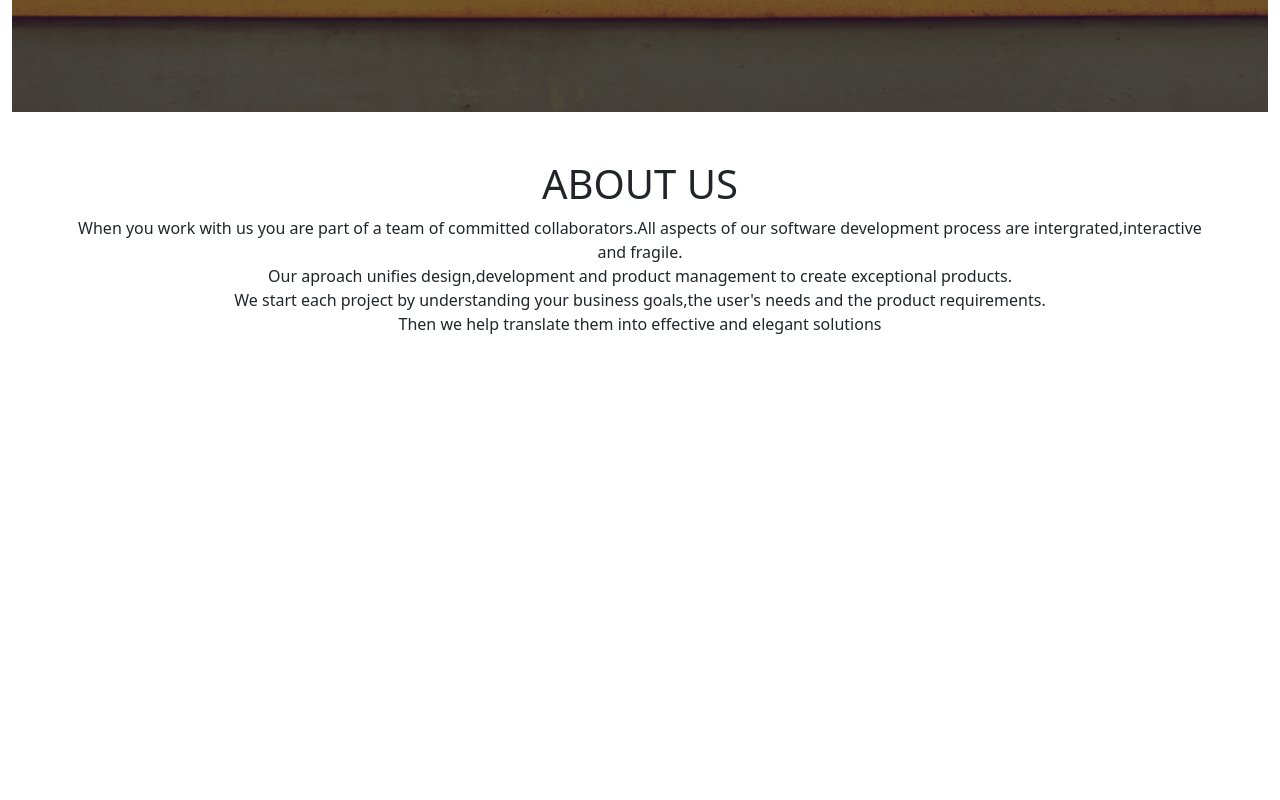
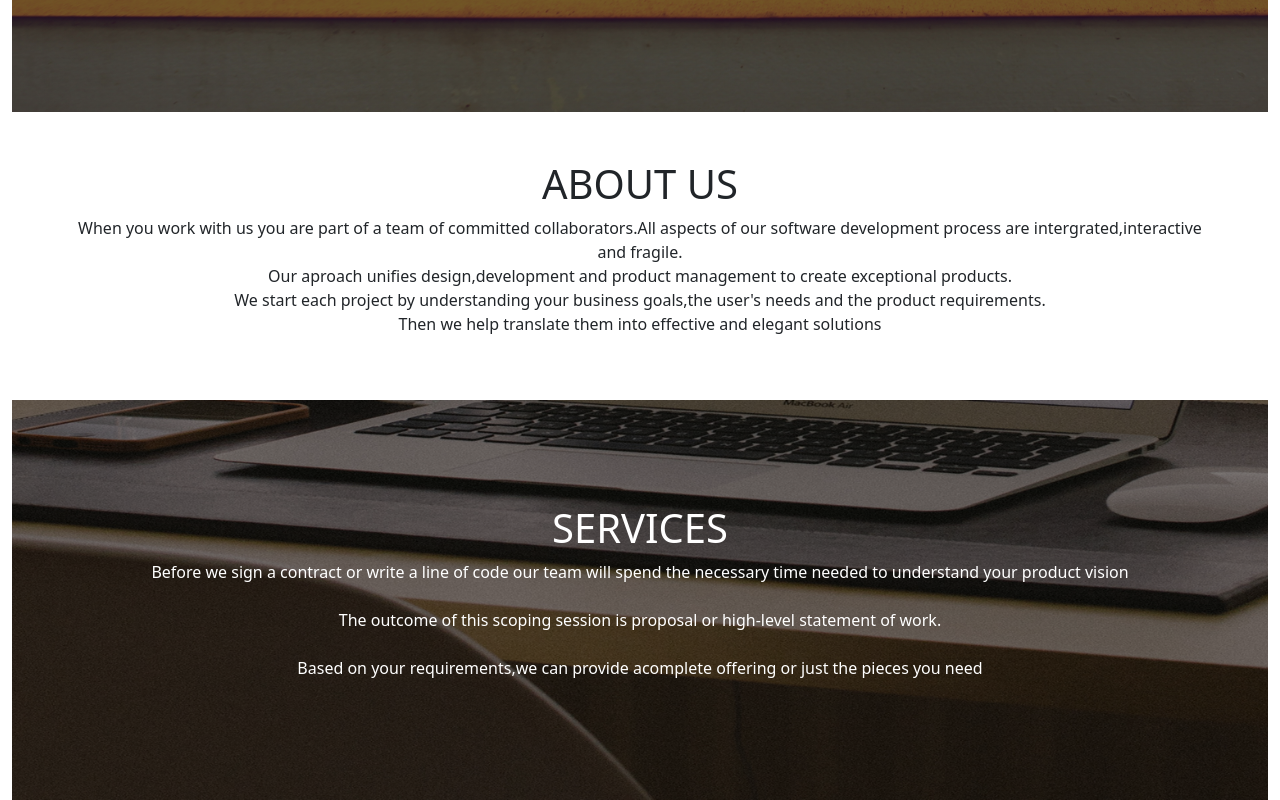
Before and after one commit to frankip/htm-basics, a plain HTML site: page index.html in a window 1280 px wide. Shown: the part 688-1488 px from the top of the page. Before the commit the page ends 1280 px from the top, so only its background shows below. Drawn offline with nearby package versions, Linux system fonts and the light colour scheme.

Commit message:
style the service section and add background

```diff
--- a/css/style.css
+++ b/css/style.css
@@ -11,3 +11,11 @@ body {
     background-size: cover;
     height: 100vh;
 }
+
+.services {
+    background-image: linear-gradient(rgba(0, 0, 0, 0.5), rgba(0, 0, 0, 0.5)), url("/images/assets/backgrounds/s_image.jpg");
+    height: 50vh;
+    text-align: center;
+    background-size: cover;
+
+}
```
